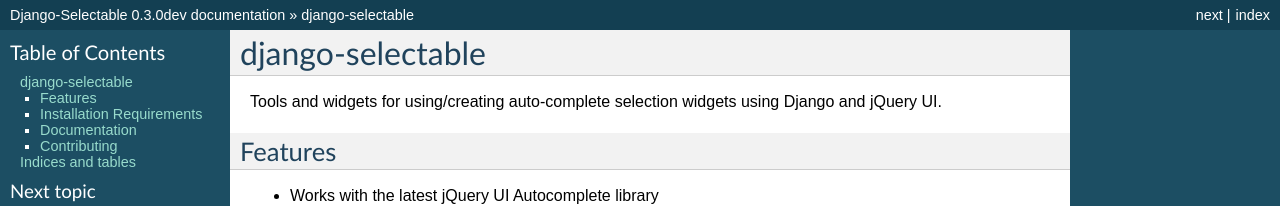
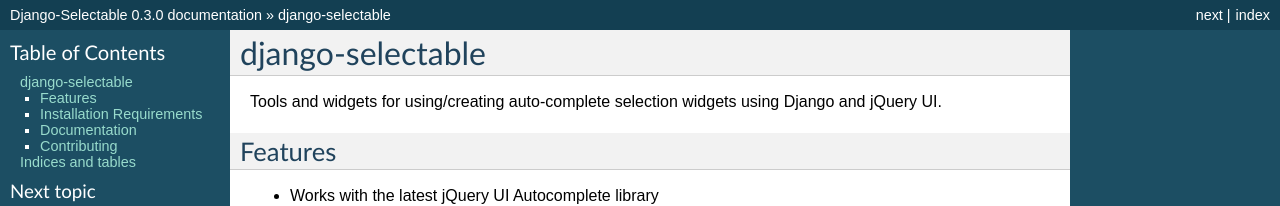
Before and after one commit to mlavin/django-selectable, a Sphinx documentation site: the page built from docs/index.rst, in a window 1280 px wide and 900 px high. Shown: the top 206 px of the window. Built offline with Sphinx 7.4.7, drawn with Linux system fonts in a browser that asks for light colours; some of the changed text lies outside the part shown.

Commit message:
Version bump.
--HG--
branch : stable

```diff
--- a/docs/conf.py
+++ b/docs/conf.py
@@ -50,7 +50,7 @@
 # The short X.Y version.
 version = '0.3'
 # The full version, including alpha/beta/rc tags.
-release = '0.3.0dev'
+release = '0.3.0'
 
 # The language for content autogenerated by Sphinx. Refer to documentation
 # for a list of supported languages.
--- a/selectable/__init__.py
+++ b/selectable/__init__.py
@@ -6,7 +6,7 @@
     'major': 0,
     'minor': 3,
     'micro': 0,
-    'releaselevel': 'dev',
+    'releaselevel': 'final',
 }
 
 def get_version():
```
